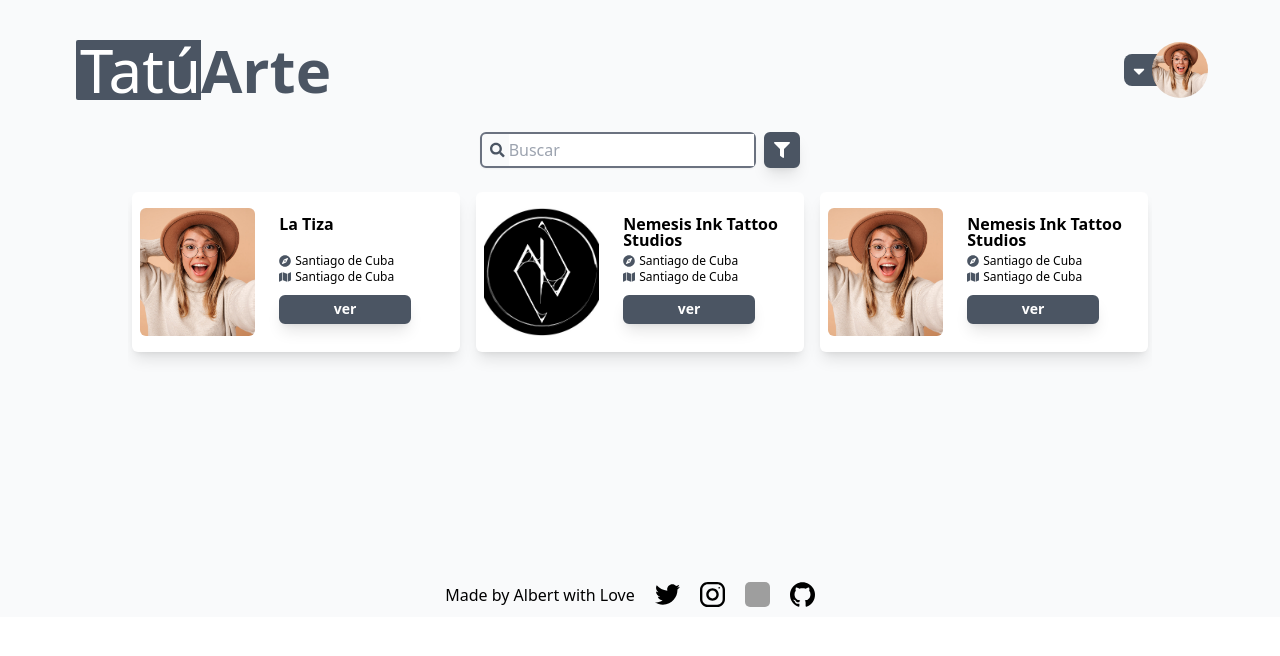
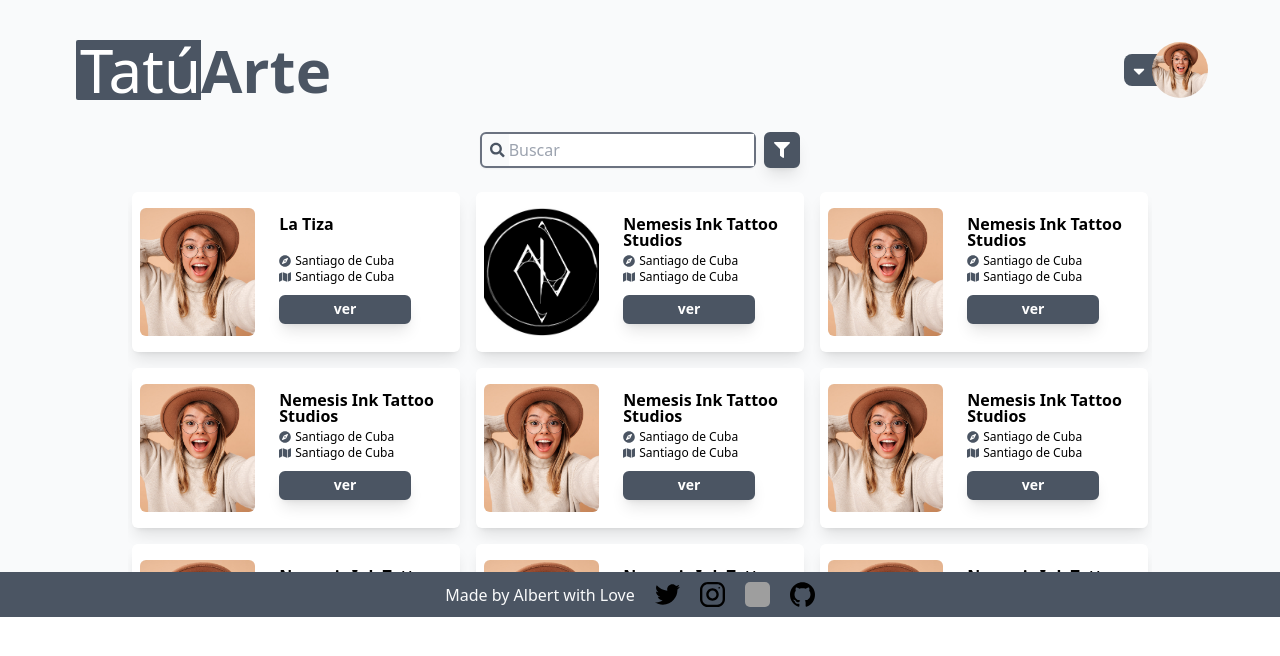
Before and after one commit to AlbeTorres/tatuarte, a React (Create React App) app: page /home in a window 1280 px wide. Shown: the top 656 px of the page. Built offline with nearby package versions, Linux system fonts and the light colour scheme; grey boxes are pictures that could not be loaded.

Commit message:
arreglado footer

```diff
--- a/src/pages/home/Home.js
+++ b/src/pages/home/Home.js
@@ -44,13 +44,24 @@ const Home = ()=>{
             <EstudioCard name={'La Tiza'} img={'img/test.jpg '} />
             <EstudioCard name={'Nemesis Ink Tattoo Studios'} img={'img/1.jpg '}/>
             <EstudioCard name={'Nemesis Ink Tattoo Studios'} img={'img/test.jpg '}/>
+            <EstudioCard name={'Nemesis Ink Tattoo Studios'} img={'img/test.jpg '}/>
+            <EstudioCard name={'Nemesis Ink Tattoo Studios'} img={'img/test.jpg '}/>
+            <EstudioCard name={'Nemesis Ink Tattoo Studios'} img={'img/test.jpg '}/>
+            <EstudioCard name={'Nemesis Ink Tattoo Studios'} img={'img/test.jpg '}/>
+            <EstudioCard name={'Nemesis Ink Tattoo Studios'} img={'img/test.jpg '}/>
+            <EstudioCard name={'Nemesis Ink Tattoo Studios'} img={'img/test.jpg '}/>
+            <EstudioCard name={'Nemesis Ink Tattoo Studios'} img={'img/test.jpg '}/>
+            <EstudioCard name={'Nemesis Ink Tattoo Studios'} img={'img/test.jpg '}/>
+            <EstudioCard name={'Nemesis Ink Tattoo Studios'} img={'img/test.jpg '}/>
+            <EstudioCard name={'Nemesis Ink Tattoo Studios'} img={'img/test.jpg '}/>
 
 
 
 
         </section>
 
-        <footer className=' flex  flex-col lg:flex-row justify-center lg:items-center container'>
+        <footer className=' flex  flex-col lg:flex-row justify-center lg:items-center
+          bg-gray-600 text-gray-50 mx-auto h-18'>
             <p className='text-center'>Made by Albert with <span>Love </span></p>
             <div className="social">
                 <a href="twitter" className="social-link twitter"></a>
```
